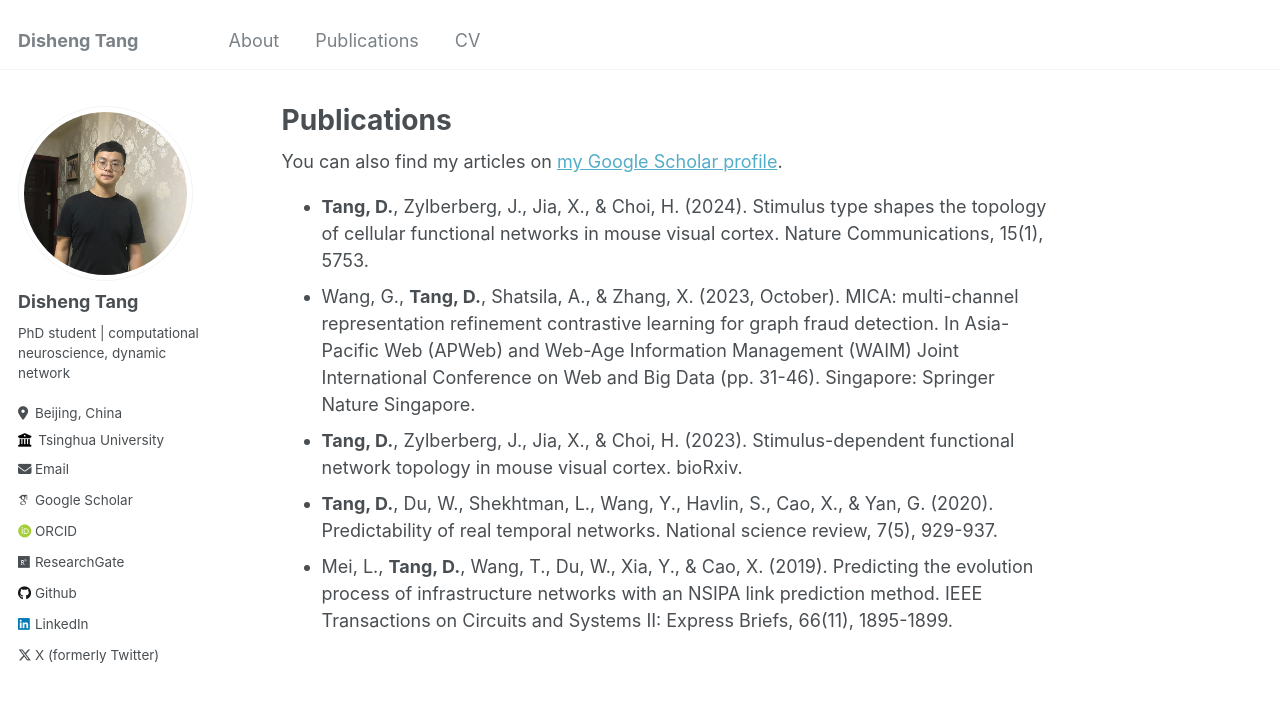
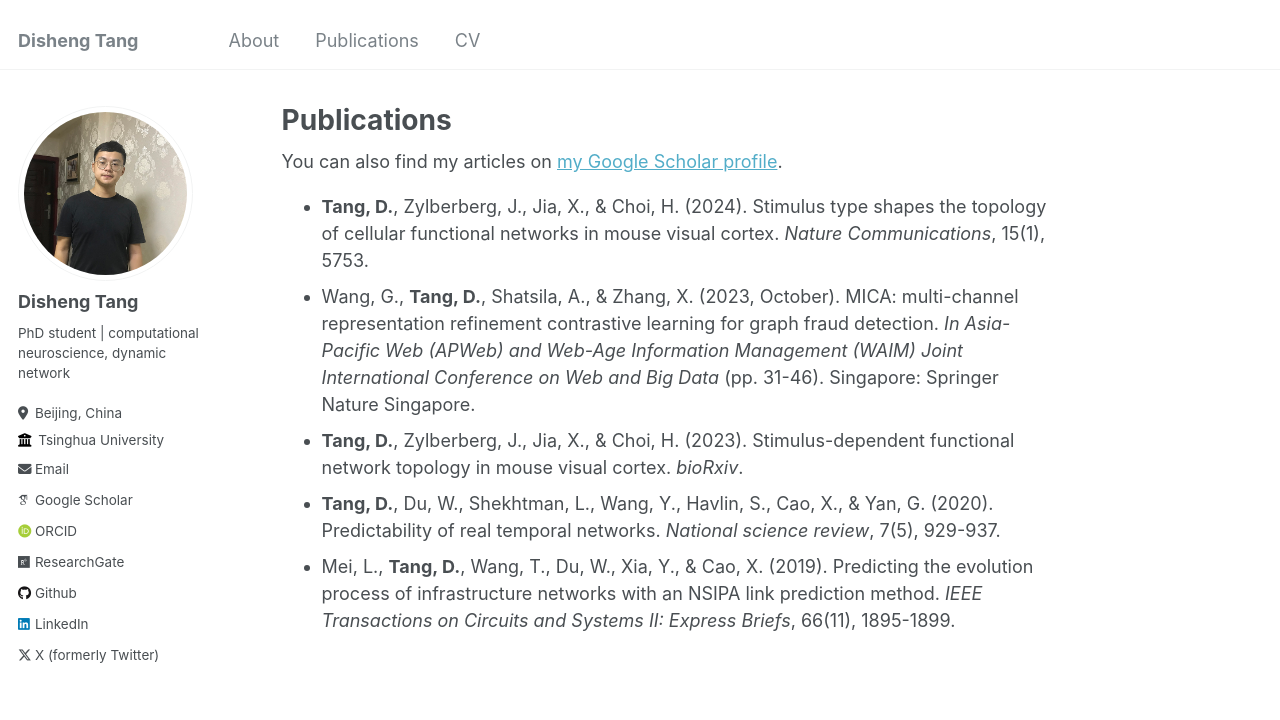
Before and after one commit to DishengTang/dishengtang.github.io, a Jekyll site: the page built from _pages/publications.md, in a window 1280 px wide and 1051 px high. Shown: the top 720 px of the window. Built offline with Jekyll 4.4.1, drawn with Linux system fonts in a browser that asks for light colours; some web fonts are replaced.

```diff
--- a/_pages/publications.md
+++ b/_pages/publications.md
@@ -6,8 +6,8 @@ author_profile: true
 
 <div class="wordwrap">You can also find my articles on <a href="https://scholar.google.com/citations?user=U8zujDgAAAAJ&hl=en&oi=ao">my Google Scholar profile</a>.</div>
 
-* **Tang, D.**, Zylberberg, J., Jia, X., & Choi, H. (2024). Stimulus type shapes the topology of cellular functional networks in mouse visual cortex. Nature Communications, 15(1), 5753.
-* Wang, G., **Tang, D.**, Shatsila, A., & Zhang, X. (2023, October). MICA: multi-channel representation refinement contrastive learning for graph fraud detection. In Asia-Pacific Web (APWeb) and Web-Age Information Management (WAIM) Joint International Conference on Web and Big Data (pp. 31-46). Singapore: Springer Nature Singapore.
-* **Tang, D.**, Zylberberg, J., Jia, X., & Choi, H. (2023). Stimulus-dependent functional network topology in mouse visual cortex. bioRxiv.
-* **Tang, D.**, Du, W., Shekhtman, L., Wang, Y., Havlin, S., Cao, X., & Yan, G. (2020). Predictability of real temporal networks. National science review, 7(5), 929-937.
-* Mei, L., **Tang, D.**, Wang, T., Du, W., Xia, Y., & Cao, X. (2019). Predicting the evolution process of infrastructure networks with an NSIPA link prediction method. IEEE Transactions on Circuits and Systems II: Express Briefs, 66(11), 1895-1899.
+* **Tang, D.**, Zylberberg, J., Jia, X., & Choi, H. (2024). Stimulus type shapes the topology of cellular functional networks in mouse visual cortex. *Nature Communications*, 15(1), 5753.
+* Wang, G., **Tang, D.**, Shatsila, A., & Zhang, X. (2023, October). MICA: multi-channel representation refinement contrastive learning for graph fraud detection. *In Asia-Pacific Web (APWeb) and Web-Age Information Management (WAIM) Joint International Conference on Web and Big Data* (pp. 31-46). Singapore: Springer Nature Singapore.
+* **Tang, D.**, Zylberberg, J., Jia, X., & Choi, H. (2023). Stimulus-dependent functional network topology in mouse visual cortex. *bioRxiv*.
+* **Tang, D.**, Du, W., Shekhtman, L., Wang, Y., Havlin, S., Cao, X., & Yan, G. (2020). Predictability of real temporal networks. *National science review*, 7(5), 929-937.
+* Mei, L., **Tang, D.**, Wang, T., Du, W., Xia, Y., & Cao, X. (2019). Predicting the evolution process of infrastructure networks with an NSIPA link prediction method. *IEEE Transactions on Circuits and Systems II: Express Briefs*, 66(11), 1895-1899.
```
